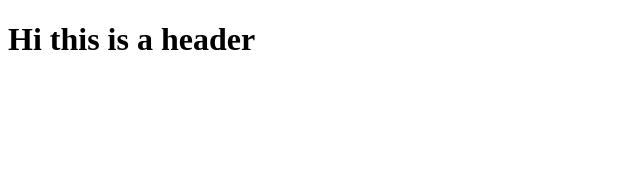
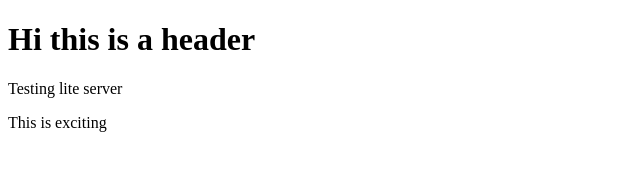
Before and after one commit to Rufaz/git-test, a website: page Index.html in a window 1280 px wide. Shown: the whole page, without its empty margins (0-640 px from the left). Drawn offline with Linux system fonts and the light colour scheme.

Commit message:
First commit

```diff
--- a/Index.html
+++ b/Index.html
@@ -5,7 +5,8 @@
     <body>
 
         <h1>Hi this is a header</h1>
-
+        <p>Testing lite server</p>
+        <p>This is exciting</p>
     </body>
 
 </html>
```
Also changed, not shown: package.json (added, +24 -0 lines), 2 other files.
